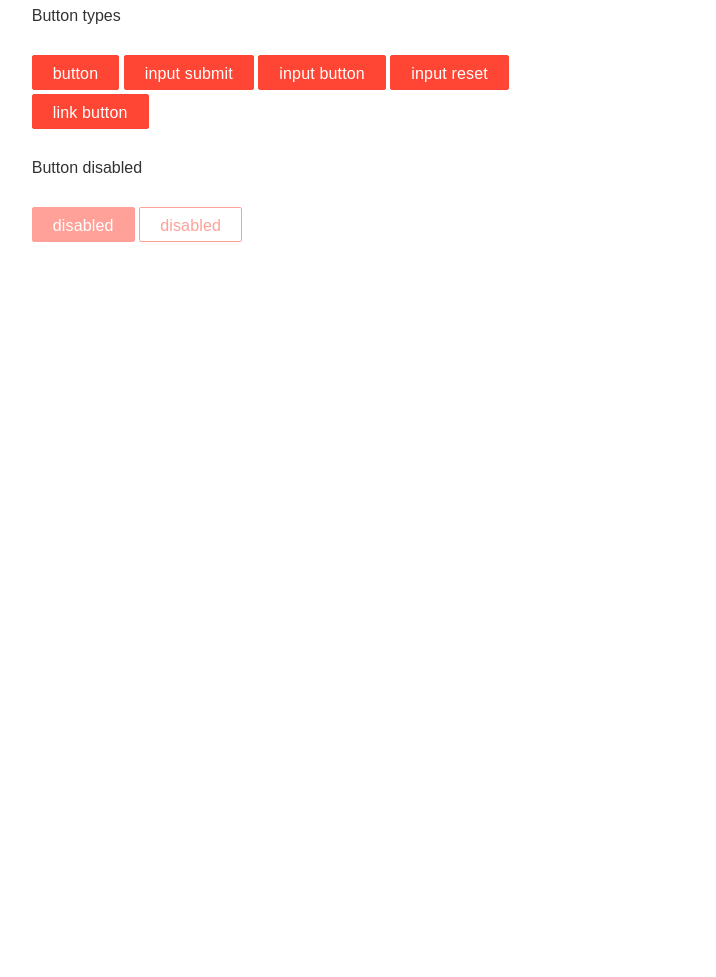
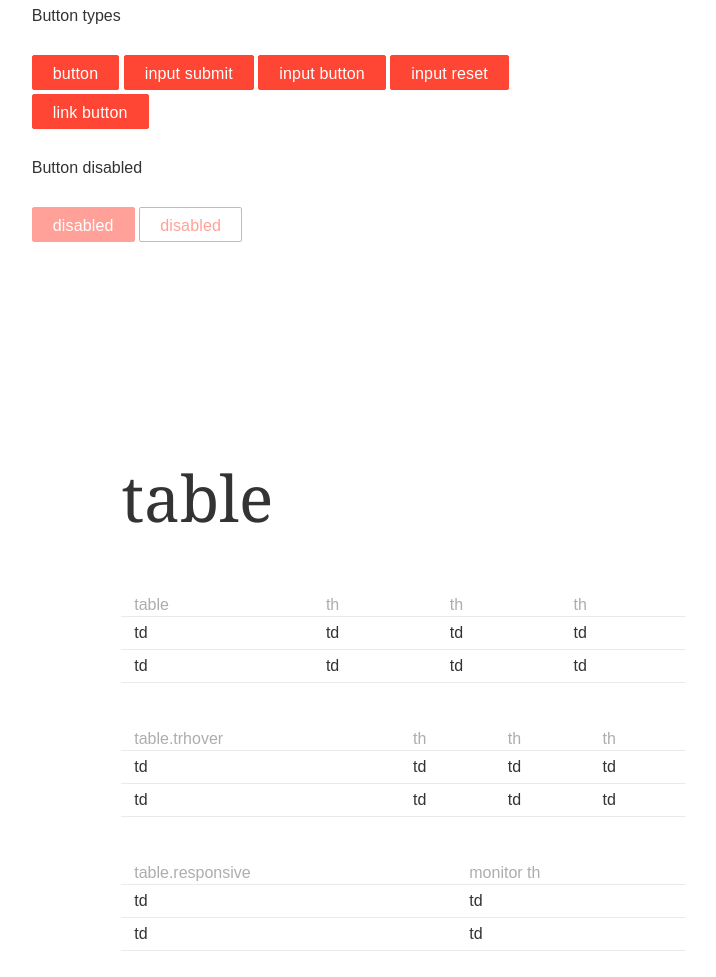
Before and after one commit to flkt-crnpio/m.core, a website: page dev/index.html in a window 1280 px wide. Shown: the part 5144-6121 px from the top of the page, without its empty margins (237-953 px from the left). Before the commit the page ends 5477 px from the top, so only its background shows below. Drawn offline with Linux system fonts and the light colour scheme.

Commit message:
Cleaning table clasess, set full width

```diff
--- a/dev/index.html
+++ b/dev/index.html
@@ -257,7 +257,7 @@
 
                 </div>
 
-                <!-- <div id="table" class="">
+                <div id="table" class="p-1 p-x-4">
                     <h1>table</h1>
                     <table>
                         <thead>
@@ -337,7 +337,7 @@
                             </tr>
                         </tbody>
                     </table>
-                </div> -->
+                </div>
 
                 <!-- <div id="form" class="">
                     <h1>form</h1>
--- a/src/__table.scss
+++ b/src/__table.scss
@@ -1,6 +1,8 @@
 /* table */
 table {
-    margin: $layout-space 0;
+    margin: $element-space 0;
+    width: 100%;
+
     thead {
         tr {
             border-bottom: 1px solid rgba($color-font,0.1);
--- a/src/mandarina.scss
+++ b/src/mandarina.scss
@@ -10,7 +10,7 @@
 // @import "__image";
 @import "__link";
 @import "__list";
-// @import "__table";
+@import "__table";
 @import "__text";
 // @import "_layout_align";
 // @import "_layout_containers";
```
Also changed, not shown: dev/css/mandarina.css.
